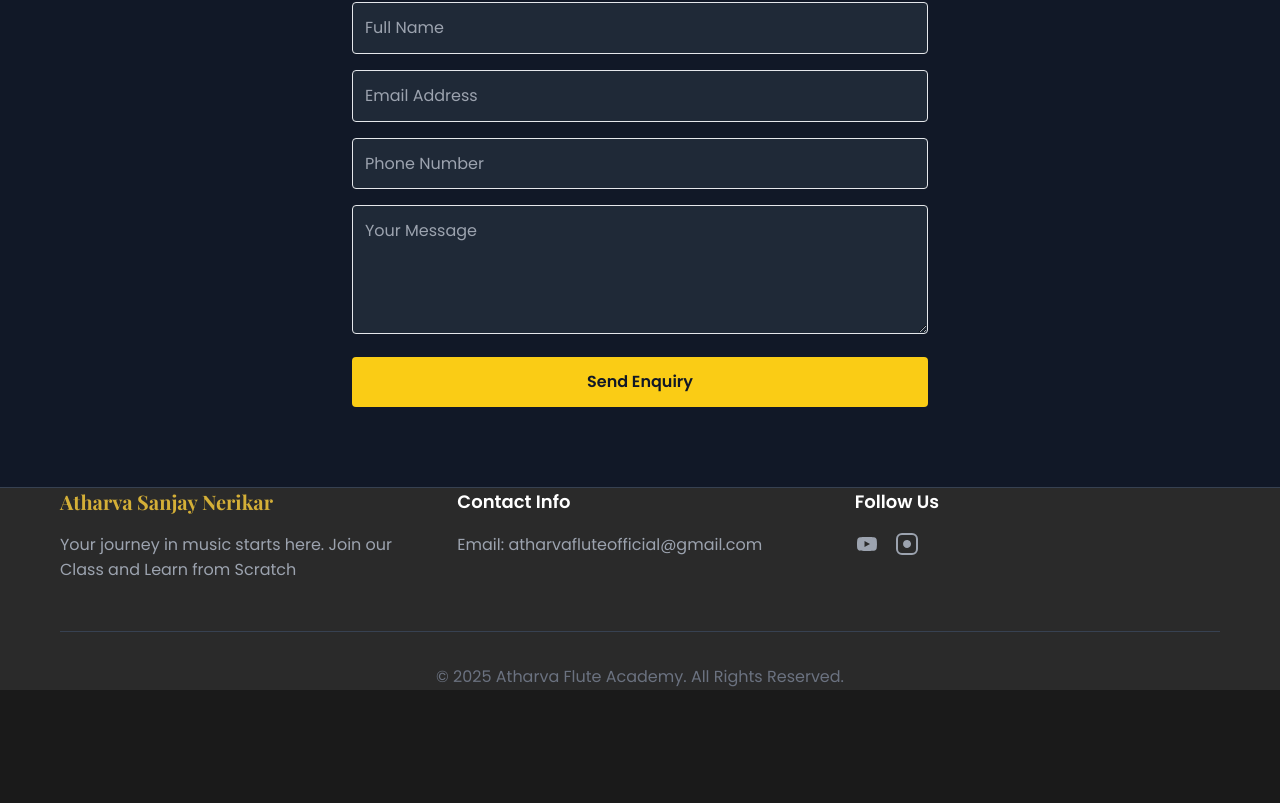
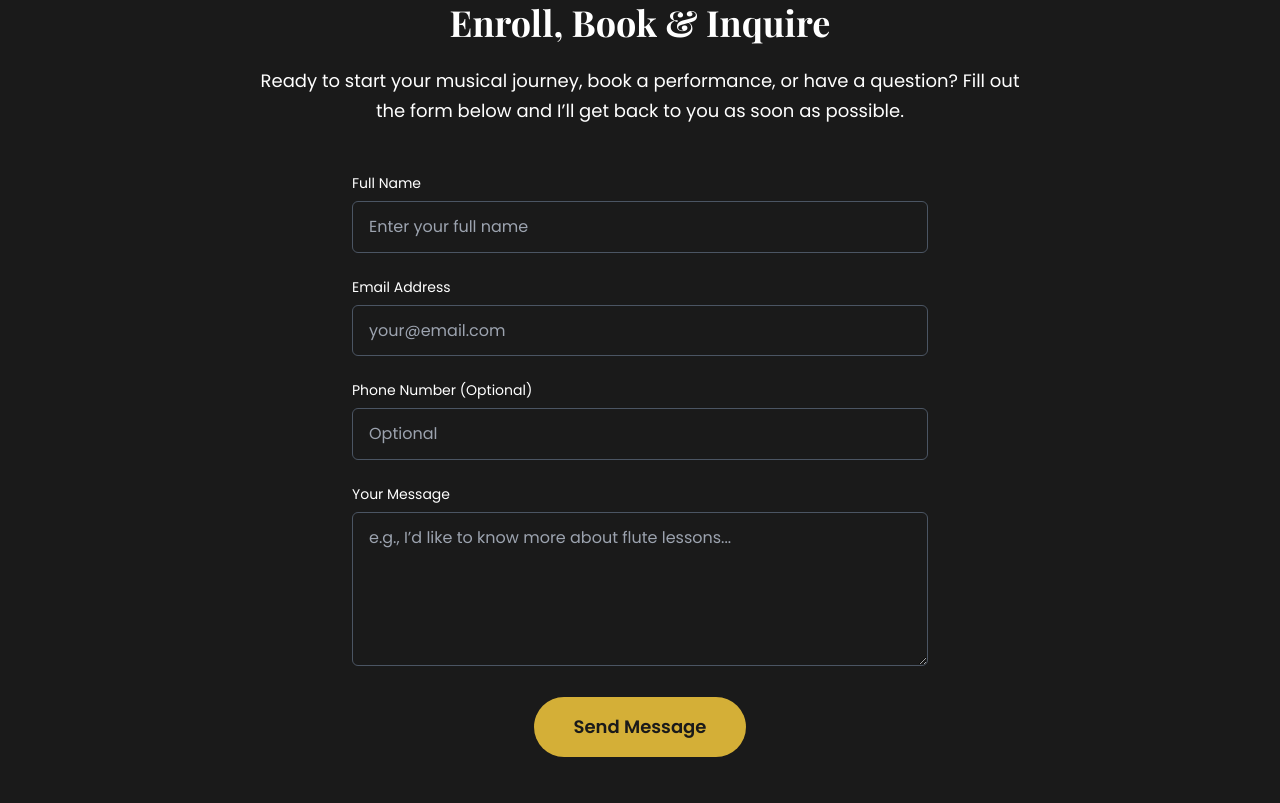
Before and after one commit to Harsh-a1213/Atharva-Flute, a React (Vite) app: page / in a window 1280 px wide. Shown: the part 6137-6940 px from the top of the page. Before the commit the page ends 6827 px from the top, so only its background shows below. Built offline with nearby package versions, Linux system fonts and the light colour scheme.

Commit message:
Update the Enquiryform

```diff
--- a/components/EnquiryForm.tsx
+++ b/components/EnquiryForm.tsx
@@ -4,102 +4,112 @@ const EnquiryForm: React.FC = () => {
   const [formData, setFormData] = useState({
     name: '',
     email: '',
-    contact: '',
+    phone: '',
     message: '',
   });
   const [submitted, setSubmitted] = useState(false);
 
   const handleChange = (e: React.ChangeEvent<HTMLInputElement | HTMLTextAreaElement>) => {
     const { name, value } = e.target;
-    setFormData(prev => ({ ...prev, [name]: value }));
+    setFormData((prev) => ({ ...prev, [name]: value }));
   };
 
   const handleSubmit = async (e: React.FormEvent<HTMLFormElement>) => {
     e.preventDefault();
 
-    const payload = {
-      formType: "enquiry",
-      ...formData,
-      source: "Website Enquiry",
-    };
-
     try {
-      const response = await fetch(
-        "https://script.google.com/macros/s/AKfycbzrII67vOQnMXe6dnhBpGMdY25_ZNu175kc8vCZ2lw0924vChywmTWRC45oLGnhzk75/exec",
-        {
+      await fetch("https://script.google.com/macros/s/AKfycbzrII67vOQnMXe6dnhBpGMdY25_ZNu175kc8vCZ2lw0924vChywmTWRC45oLGnhzk75/exec", {
         method: "POST",
         headers: { "Content-Type": "application/json" },
-          body: JSON.stringify(payload),
-        }
-      );
+        body: JSON.stringify({
+          formType: "enquiry",
+          name: formData.name,
+          contact: formData.phone,
+          email: formData.email,
+          message: formData.message,
+          source: "website",
+        }),
+      });
 
-      const data = await response.json();
-
-      if (data.result === "success" || response.ok) {
       setSubmitted(true);
-        setFormData({ name: '', email: '', contact: '', message: '' });
-
-        // Hide thank-you message after 3 seconds
-        setTimeout(() => setSubmitted(false), 3000);
-      } else {
-        alert("Something went wrong. Please try again.");
-      }
-    } catch (err) {
-      console.error("Submission failed:", err);
-      alert("Something went wrong. Please try again.");
+    } catch (error) {
+      console.error("Submission failed:", error);
     }
   };
 
   return (
-    <section className="py-20 bg-gray-900">
+    <section id="contact" className="py-20 bg-[var(--brand-gray)]">
       <div className="container mx-auto px-6">
         {submitted ? (
-          <div className="text-center text-green-400 text-xl font-bold">
-            Thank you! We received your enquiry.
+          <div className="text-center">
+            <h2 className="text-4xl font-serif font-bold text-[var(--brand-gold)] mb-4">Thank You!</h2>
+            <p className="text-lg text-[var(--brand-light)]">
+              Your enquiry has been sent. We’ll get back to you shortly!
+            </p>
           </div>
         ) : (
-          <form onSubmit={handleSubmit} className="max-w-xl mx-auto space-y-4">
+          <>
+            <div className="text-center">
+              <h2 className="text-4xl font-serif font-bold text-[var(--brand-gold)] mb-6">Enroll, Book & Inquire</h2>
+              <p className="text-lg text-[var(--brand-light)] max-w-3xl mx-auto leading-relaxed mb-12">
+                Ready to start your musical journey, book a performance, or have a question?
+                Fill out the form below and I’ll get back to you as soon as possible.
+              </p>
+            </div>
+
+            <form onSubmit={handleSubmit} className="max-w-xl mx-auto space-y-6">
+              {['name', 'email', 'phone'].map((field) => (
+                <div key={field}>
+                  <label htmlFor={field} className="block text-sm font-medium text-[var(--brand-light)] mb-2">
+                    {field === 'name'
+                      ? 'Full Name'
+                      : field === 'email'
+                      ? 'Email Address'
+                      : 'Phone Number (Optional)'}
+                  </label>
                   <input
-              type="text"
-              name="name"
-              placeholder="Full Name"
-              value={formData.name}
+                    type={field === 'email' ? 'email' : field === 'phone' ? 'tel' : 'text'}
+                    name={field}
+                    id={field}
+                    value={formData[field as keyof typeof formData]}
+                    onChange={handleChange}
+                    required={field !== 'phone'}
+                    className="w-full bg-[var(--brand-dark)] border border-gray-600 rounded-md py-3 px-4 text-white placeholder-gray-400 focus:outline-none focus:ring-2 focus:ring-[var(--brand-gold)]"
+                    placeholder={
+                      field === 'name'
+                        ? 'Enter your full name'
+                        : field === 'email'
+                        ? 'your@email.com'
+                        : 'Optional'
+                    }
+                  />
+                </div>
+              ))}
+              <div>
+                <label htmlFor="message" className="block text-sm font-medium text-[var(--brand-light)] mb-2">
+                  Your Message
+                </label>
+                <textarea
+                  name="message"
+                  id="message"
+                  rows={5}
+                  value={formData.message}
                   onChange={handleChange}
                   required
-              className="w-full p-3 rounded border bg-gray-800 text-white"
-            />
-            <input
-              type="email"
-              name="email"
-              placeholder="Email Address"
-              value={formData.email}
-              onChange={handleChange}
-              required
-              className="w-full p-3 rounded border bg-gray-800 text-white"
-            />
-            <input
-              type="tel"
-              name="contact"
-              placeholder="Phone Number"
-              value={formData.contact}
-              onChange={handleChange}
-              className="w-full p-3 rounded border bg-gray-800 text-white"
-            />
-            <textarea
-              name="message"
-              placeholder="Your Message"
-              value={formData.message}
-              onChange={handleChange}
-              rows={4}
-              className="w-full p-3 rounded border bg-gray-800 text-white"
-            />
+                  placeholder="e.g., I’d like to know more about flute lessons..."
+                  className="w-full bg-[var(--brand-dark)] border border-gray-600 rounded-md py-3 px-4 text-white placeholder-gray-400 focus:outline-none focus:ring-2 focus:ring-[var(--brand-gold)]"
+                ></textarea>
+              </div>
+              <div className="text-center">
                 <button
                   type="submit"
-              className="w-full py-3 bg-yellow-400 text-gray-900 font-bold rounded hover:bg-yellow-300"
+                  className="bg-brand-gold text-brand-dark font-bold py-4 px-10 rounded-full text-lg hover:bg-yellow-300 transition-transform transform hover:scale-105"
                 >
-              Send Enquiry
+                  Send Message
                 </button>
+              </div>
             </form>
+          </>
         )}
       </div>
     </section>
```
Lines whose indentation alone changed are shown as unchanged.
